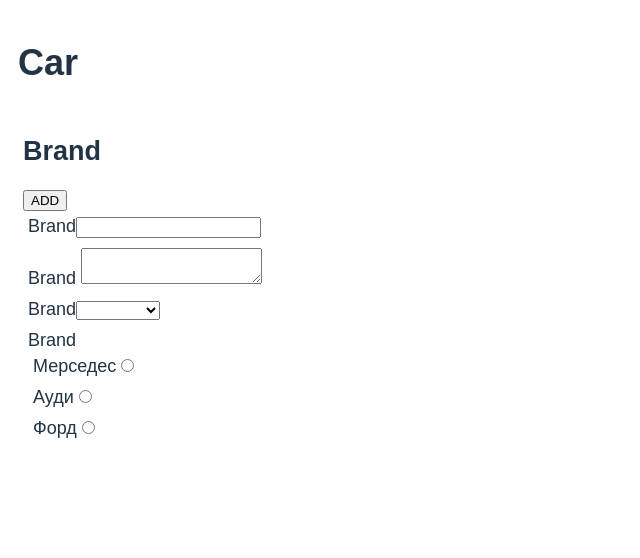
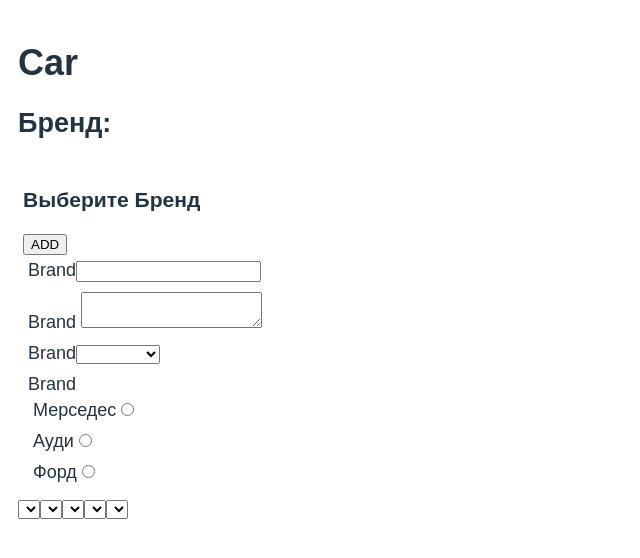
Before and after one commit to yourock1988/vue-user-input, a Vue app: page / in a window 1280 px wide. Shown: the top 558 px of the page, without its empty margins (0-640 px from the left). Built offline with nearby package versions, Linux system fonts and the light colour scheme.

Commit message:
Moved files

```diff
--- /dev/null
+++ b/js.js
@@ -0,0 +1 @@
+const number = '42579'
--- a/src/App.vue
+++ b/src/App.vue
@@ -1,8 +1,16 @@
 <script>
-import CarBrand from './components/CarBrand.vue'
+import CarBrand from './components/car-brand/CarBrand.vue'
 
 export default {
   components: { CarBrand },
+
+  data() {
+    return {
+      car: {
+        brand: '',
+      },
+    }
+  },
 }
 </script>
 
@@ -10,7 +18,15 @@
   <div>
     <h1>Car</h1>
 
-    <CarBrand />
+    <h2>Бренд: {{ car.brand }}</h2>
+
+    <CarBrand @car-brand-updated="car.brand = $event" />
+
+    <select name="x10000"></select>
+    <select name="x1000"></select>
+    <select name="x100"></select>
+    <select name="x10"></select>
+    <select name="x1"></select>
 
     <!-- <div>
       <h2>Price</h2>
--- a/src/components/CarBrand.vue
+++ b/src/components/car-brand/CarBrand.vue
@@ -7,9 +7,7 @@
 export default {
   components: { BrandInputText, BrandTextarea, BrandSelect, BrandRadio },
 
-  props: ['carBrandUpdated'],
-
-  emits: ['availableBrands'],
+  emits: ['car-brand-updated'],
 
   data() {
     return {
@@ -17,11 +15,18 @@
       availableBrands: { mercedes: 'Мерседес', audi: 'Ауди', ford: 'Форд' },
     }
   },
+
+  watch: {
+    carBrand(newValue) {
+      this.$emit('car-brand-updated', newValue)
+    },
+  },
 }
 </script>
+
 <template>
   <div>
-    <h2>Brand</h2>
+    <h3>Выберите Бренд</h3>
 
     <button @click="availableBrands[carBrand] = carBrand">ADD</button>
 
```
Also changed, not shown: src/components/car-brand/BrandInputText.vue (renamed from src/components/BrandInputText.vue), src/components/car-brand/BrandRadio.vue (renamed from src/components/BrandRadio.vue), src/components/car-brand/BrandSelect.vue (renamed from src/components/BrandSelect.vue), src/components/car-brand/BrandTextarea.vue (renamed from src/components/BrandTextarea.vue).
